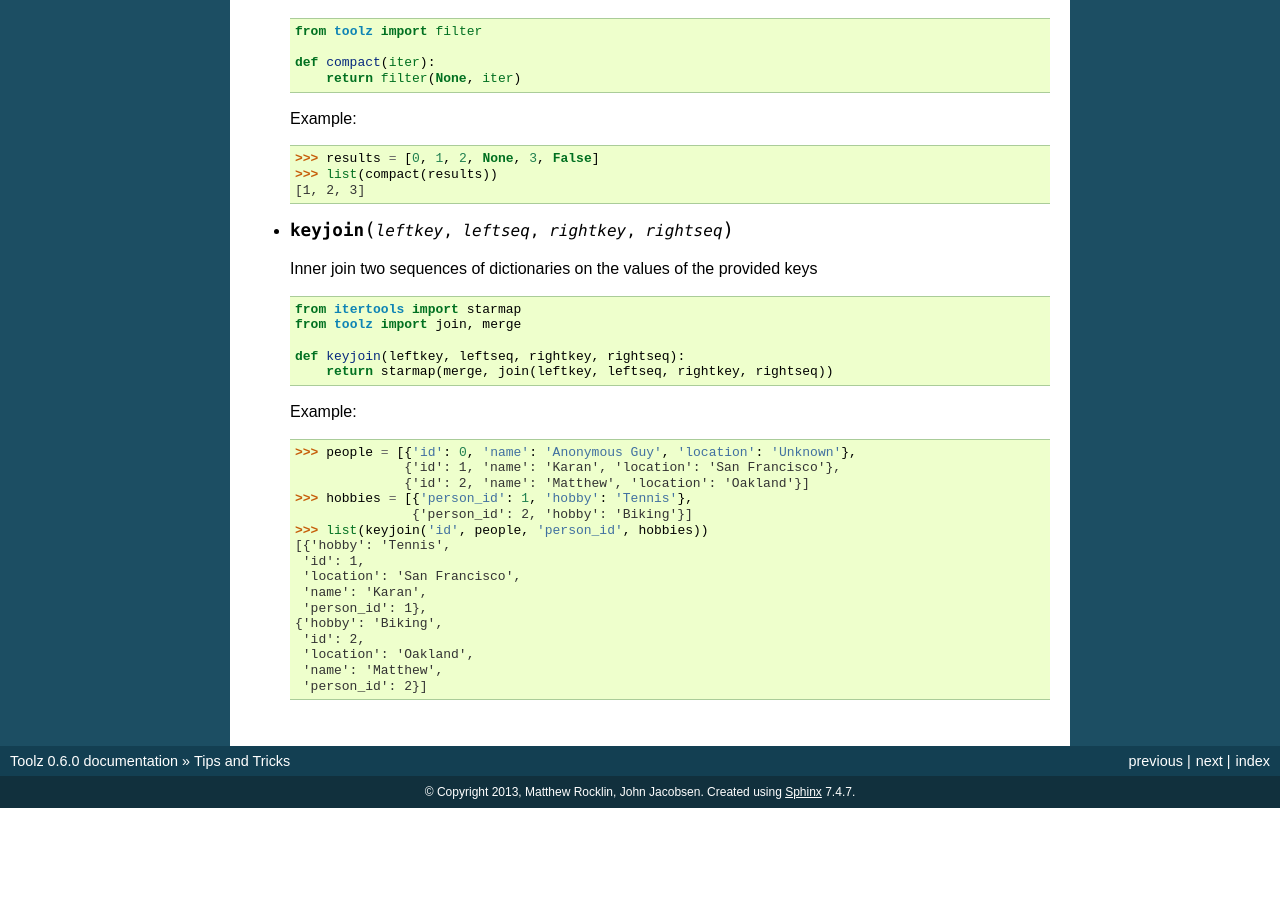
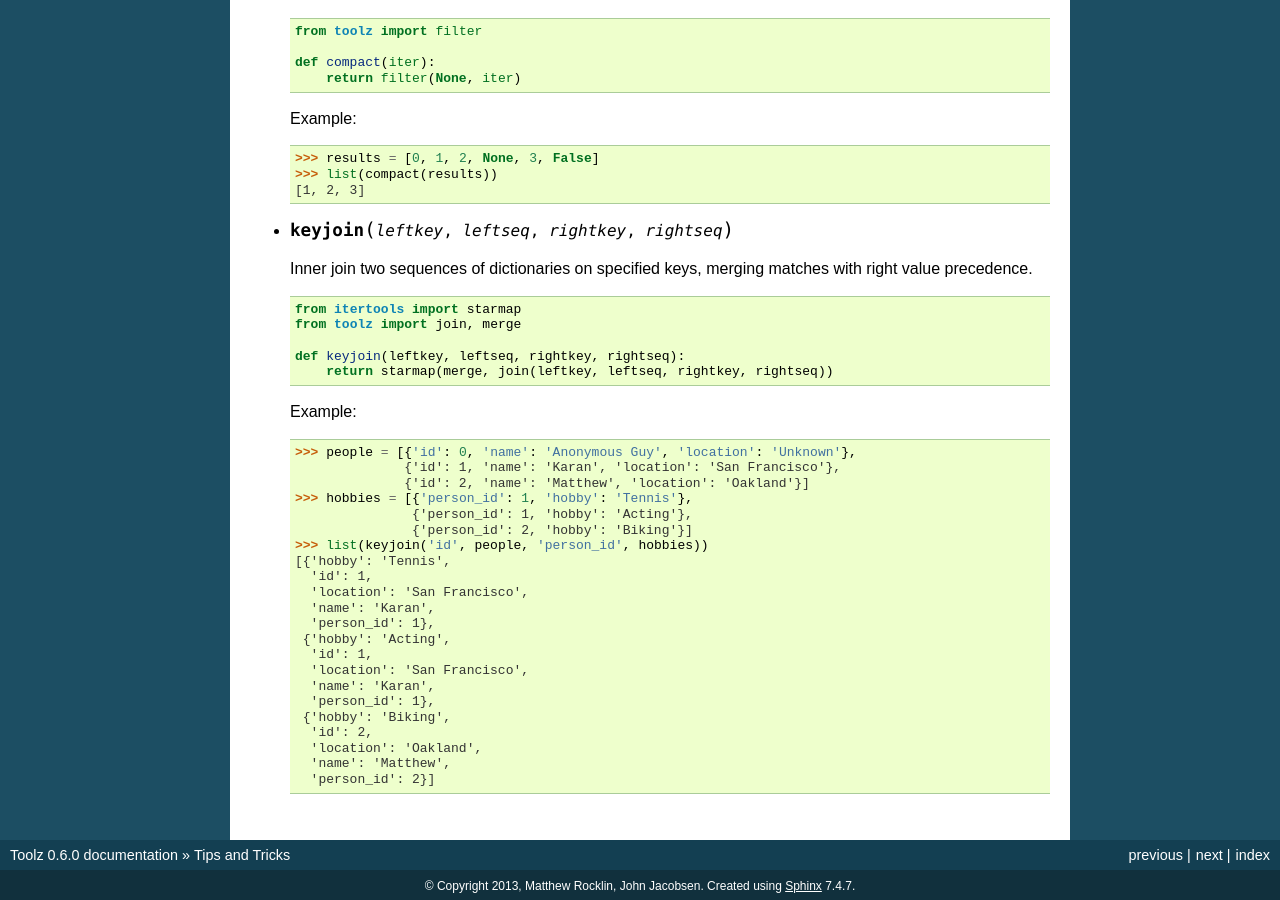
Before and after one commit to pytoolz/toolz, a Sphinx documentation site: the page built from doc/source/tips-and-tricks.rst, in a window 1280 px wide and 900 px high, scrolled down 762 px. Built offline with Sphinx 7.4.7, drawn with Linux system fonts in a browser that asks for light colours; the version number is read from the project's files by our own code; before the commit the page ends 1570 px from its top, so only the background shows below that.

Commit message:
add more color to key join example

```diff
--- a/doc/source/tips-and-tricks.rst
+++ b/doc/source/tips-and-tricks.rst
@@ -66,7 +66,8 @@ a few of these recipes.
 
 * .. function:: keyjoin(leftkey, leftseq, rightkey, rightseq)
 
-  Inner join two sequences of dictionaries on the values of the provided keys
+  Inner join two sequences of dictionaries on specified keys, merging matches with right value
+  precedence.
 
   ::
 
@@ -83,15 +84,21 @@ a few of these recipes.
                  {'id': 1, 'name': 'Karan', 'location': 'San Francisco'},
                  {'id': 2, 'name': 'Matthew', 'location': 'Oakland'}]
    >>> hobbies = [{'person_id': 1, 'hobby': 'Tennis'},
+                  {'person_id': 1, 'hobby': 'Acting'},
                   {'person_id': 2, 'hobby': 'Biking'}]
    >>> list(keyjoin('id', people, 'person_id', hobbies))
    [{'hobby': 'Tennis',
-    'id': 1,
-    'location': 'San Francisco',
-    'name': 'Karan',
-    'person_id': 1},
-   {'hobby': 'Biking',
-    'id': 2,
-    'location': 'Oakland',
-    'name': 'Matthew',
-    'person_id': 2}]
+     'id': 1,
+     'location': 'San Francisco',
+     'name': 'Karan',
+     'person_id': 1},
+    {'hobby': 'Acting',
+     'id': 1,
+     'location': 'San Francisco',
+     'name': 'Karan',
+     'person_id': 1},
+    {'hobby': 'Biking',
+     'id': 2,
+     'location': 'Oakland',
+     'name': 'Matthew',
+     'person_id': 2}]
```
